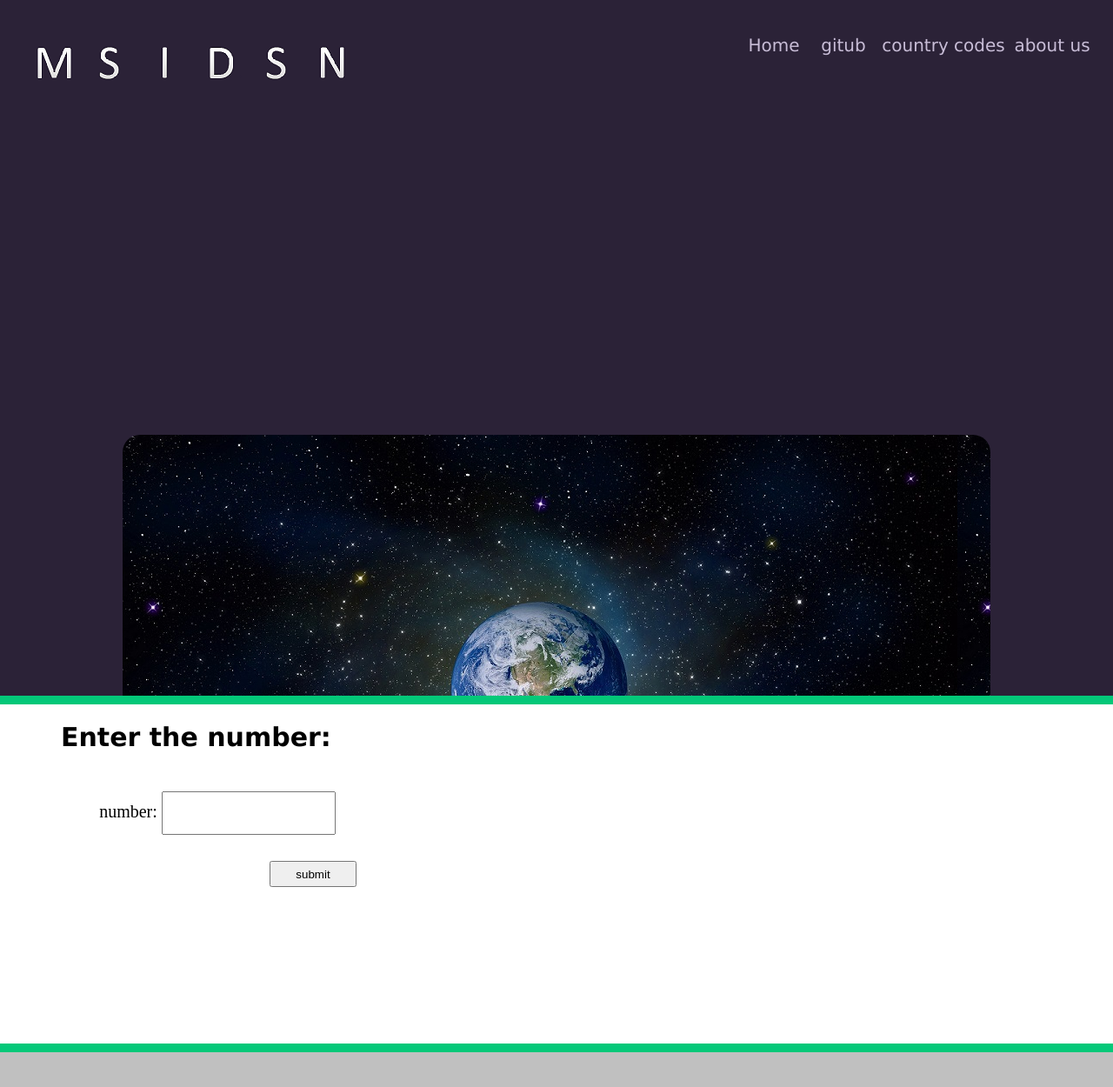
After one commit to panizb/phone, a PHP site: page /index.php in a window 1280 px wide. The commit adds this page. Shown: the whole page at 87% size. Run offline with PHP 8.4, Linux system fonts and the light colour scheme.

Commit message:
phpcs early

```diff
--- /dev/null
+++ b/index.php
@@ -0,0 +1,45 @@
+<html>
+  <head><link type="text/css" rel="stylesheet" href="style.css" /></head>
+  <body>
+  	<div class='header'>
+	 <div class='headup'>
+	  <div class='pic'>
+	    <div class='spic'><img src='m.png' width='100%' height='100%'></img></div>
+	    <div class='spic'><img src='s.png' width='100%' height='100%'></img></div>
+	    <div class='spic'><img src='1.png' width='100%' height='100%'></img></div>
+	    <div class='spic'><img src='d.png' width='100%' height='100%'></img></div>
+	    <div class='spic'><img src='s.png' width='100%' height='100%'></img></div>
+	    <div class='spic'><img src='n.png' width='100%' height='100%'></img></div>
+	  </div>
+	  <div id='menu'>
+	    <div class='icon'  style='width:100px;'><a>about us</a></div>
+	    <div class='icon' style='width:150px;'><a>country codes</a></div>
+	    <div class='icon'><a>gitub</a></div>
+		<div class='icon'><a>Home</a></div>
+
+	  </div>
+
+	  <div id='maincenter'>
+	   <div id='center'>
+	   </div>
+	  </div>
+	 </div>
+	 <div class='header1'></div>
+	</div>
+  	<div class='page'>
+	<div class='line'></div>
+	 <div id='form'>
+	 <div class='type'>Enter the number:</div>
+	  <div id='input'>
+	       <form action='phone.php' method='post'>
+		   <div class='inpt'>
+              number: <input type='text' name='num'>
+		   </div>
+                <button type='submit'>submit</button>
+           </form>
+	  </div>
+    </div>
+   </div>
+<div class='footer'>	<div class='line'></div></div>
+  </body>
+</html>
--- /dev/null
+++ b/style.css
@@ -0,0 +1,175 @@
+body
+{
+	margin:0px;
+	text-align:center;
+}
+
+
+
+.header
+{
+	width:auto;
+	height:800px;
+	margin:auto;
+	background-color:rgb(43,34,55);
+	margin-top:0px;
+
+}
+.pic
+{
+width:500px;
+height:100px;
+float:left;
+margin-left:30px;
+margin-top:20px;
+}
+.spic
+{
+width:64px;
+height:64px;
+float:left;
+margin-top:20px;
+}
+.header1
+{
+width:998px;
+text-align:center;
+height:300px;
+margin:auto;
+position:relative;
+background-image:url(1.jpg);
+border-radius:20px 20px 0px 0px;
+}
+.headup
+{
+width:auto;
+height:500px;
+
+}
+.page
+{
+width:auto;
+height:400px;
+}
+.type
+{
+text-align:left;
+float:left;
+margin-left:20px;
+font-size:30px;
+color:black;
+width:400px;
+height:50px;
+margin-top:20px;
+font-family:Lucida Sans Unicode;
+font-weight:bold;
+
+}
+.footer
+{
+	width:auto;
+	height:50;
+	margin:auto;
+	background-color:rgb(192,192,192);
+}
+#menu
+{
+width:550px;
+height:100px;
+float:right;
+margin-top:20px;
+margin-right:20px;
+}
+a.icon:havor,a.icon:active
+{
+background-color:rgba(189,176,209);
+}
+.icon
+{
+width:80px;
+height:60px;
+float:right;
+margin-top:20px;
+font-family:Lucida Sans Unicode;
+font-size:20px;
+color:rgb(200,189,215);
+
+}
+#maincenter
+{
+width:auto;
+float: right;
+height:200px;
+margin-top:100px;
+margin: auto;
+text-align: center;
+}
+#center
+{
+width:auto;
+height:200px;
+margin:auto;
+font:Trebuchet MS;
+text-align:center;
+font-size:40px;
+color:rgb(200,189,215);
+font-weight:bold;
+}
+.littleicon
+{
+width:120px;
+height:50px;
+float:left;
+margin-left:130px;
+border-radius:20px;
+margin-top:30px;
+font-size:20px;
+color:white;
+}
+#form
+{
+width:430px;
+height:398px;
+margin-left:50px;
+float:left;
+}
+#input
+{
+
+width:350px;
+height:250px;
+float:left;
+margin-left:30px;
+font-size:20px;
+margin-to p:20px;
+
+}
+.inpt
+{
+width:340px;
+height:90px;
+float:left;
+
+}
+input
+{
+margin-top:30px;
+width:200px;
+height:50px;
+
+}
+button
+{
+width:100px;
+height:30px;
+margin-right:20px;
+float:right;
+margin-top:20px;
+}
+
+.line
+{
+width:auto;
+height:10px;
+background-color:rgb(4,200,121);
+}
```
Also changed, not shown: parse.php (+11 -12 lines), phone.php (+34 -2 lines), 1.jpg (added), 1.png (added), d.png (added), m.png (added), n.png (added), s.png (added), 5 other files.
